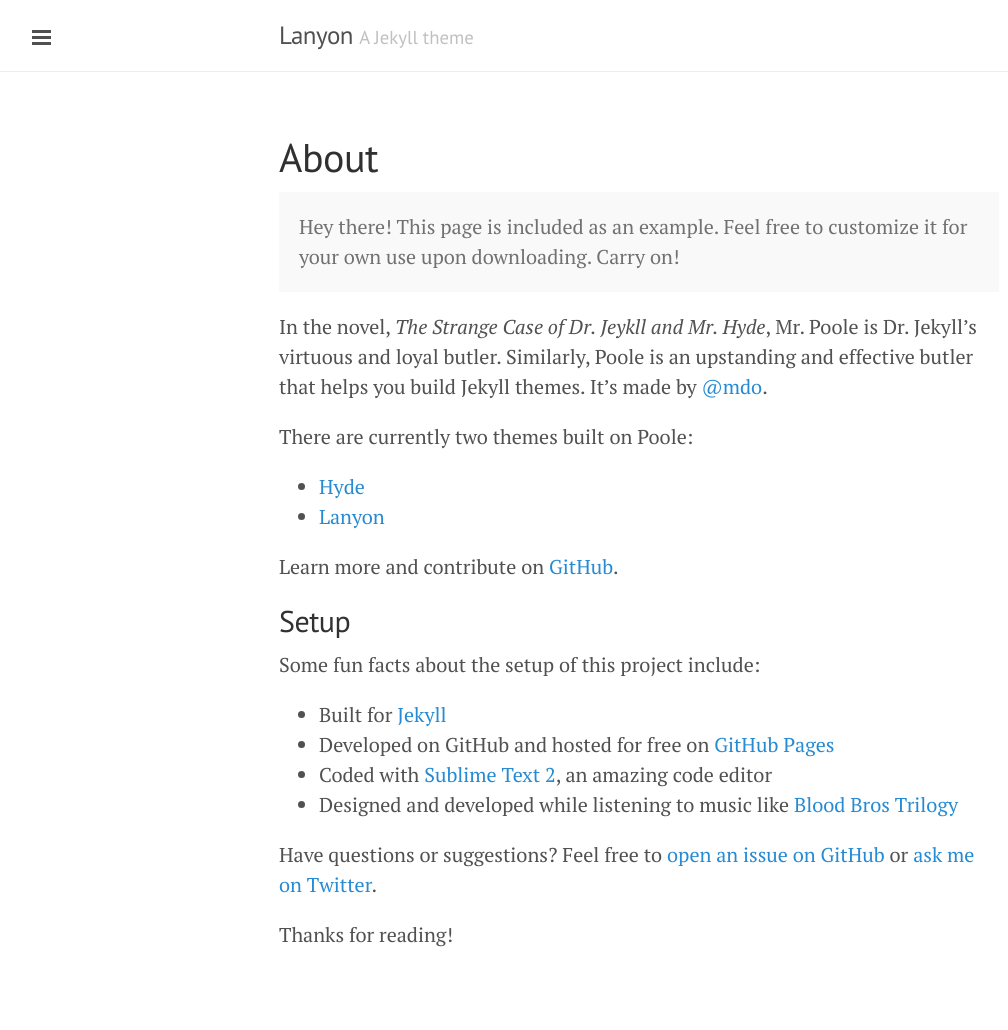
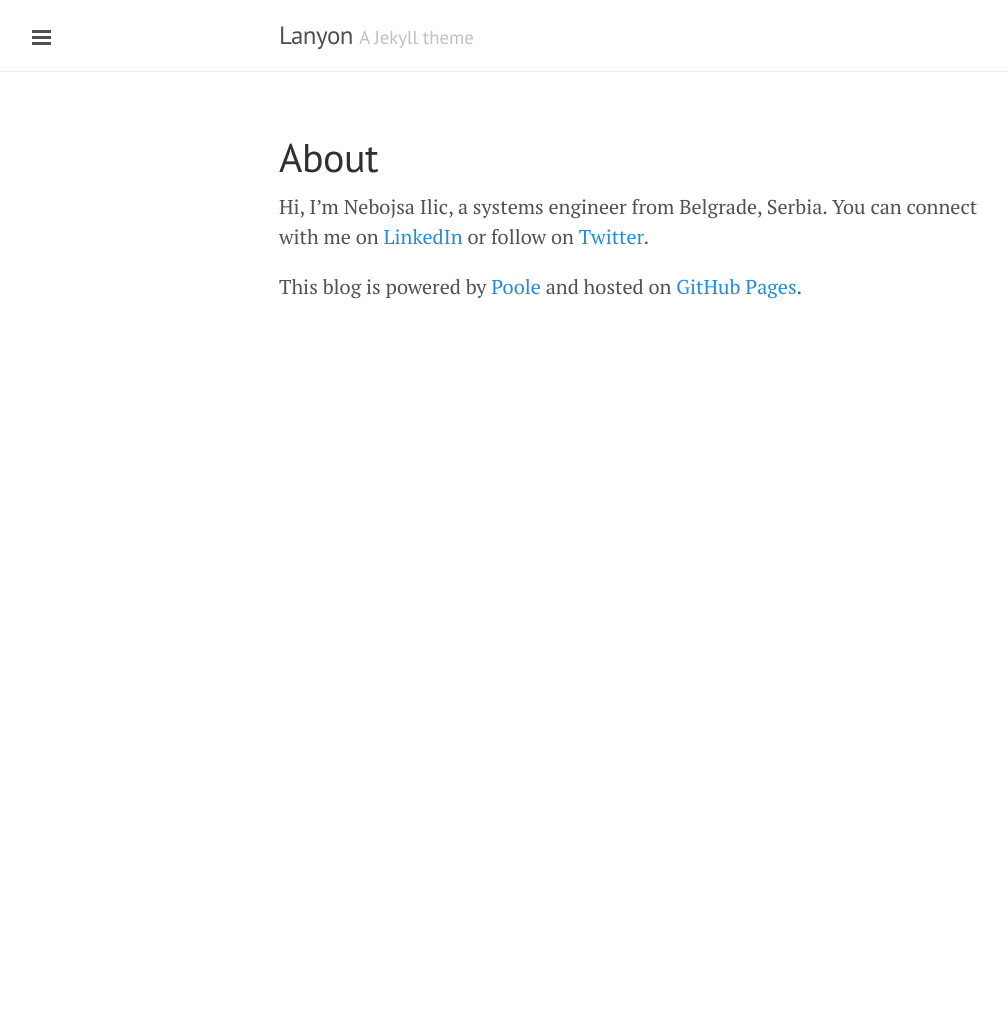
Before and after one commit to nilic/nilic.github.io, a Jekyll site: the page built from about.md, in a window 1280 px wide. Shown: the whole page, without its empty margins (1-1009 px from the left). Built offline with Jekyll 4.4.1, drawn with Linux system fonts in a browser that asks for light colours; Markdown is read by kramdown in place of the engine named in the settings; after the commit the page ends 900 px from its top, so only the background shows below that.

Commit message:
Added About page

```diff
--- a/about.md
+++ b/about.md
@@ -3,28 +3,7 @@ layout: page
 title: About
 ---
 
-<p class="message">
-  Hey there! This page is included as an example. Feel free to customize it for your own use upon downloading. Carry on!
-</p>
+Hi, I'm Nebojsa Ilic, a systems engineer from Belgrade, Serbia. You can connect with me on
+[LinkedIn](http://linkedin.com/in/nebojsailic) or follow on [Twitter](https://twitter.com/NebojsaIlic_).
 
-In the novel, *The Strange Case of Dr. Jeykll and Mr. Hyde*, Mr. Poole is Dr. Jekyll's virtuous and loyal butler. Similarly, Poole is an upstanding and effective butler that helps you build Jekyll themes. It's made by [@mdo](https://twitter.com/mdo).
-
-There are currently two themes built on Poole:
-
-* [Hyde](http://hyde.getpoole.com)
-* [Lanyon](http://lanyon.getpoole.com)
-
-Learn more and contribute on [GitHub](https://github.com/poole).
-
-## Setup
-
-Some fun facts about the setup of this project include:
-
-* Built for [Jekyll](http://jekyllrb.com)
-* Developed on GitHub and hosted for free on [GitHub Pages](https://pages.github.com)
-* Coded with [Sublime Text 2](http://sublimetext.com), an amazing code editor
-* Designed and developed while listening to music like [Blood Bros Trilogy](https://soundcloud.com/maddecent/sets/blood-bros-series)
-
-Have questions or suggestions? Feel free to [open an issue on GitHub](https://github.com/poole/issues/new) or [ask me on Twitter](https://twitter.com/mdo).
-
-Thanks for reading!
+This blog is powered by [Poole](http://getpoole.com/) and hosted on [GitHub Pages](https://pages.github.com/).
```
